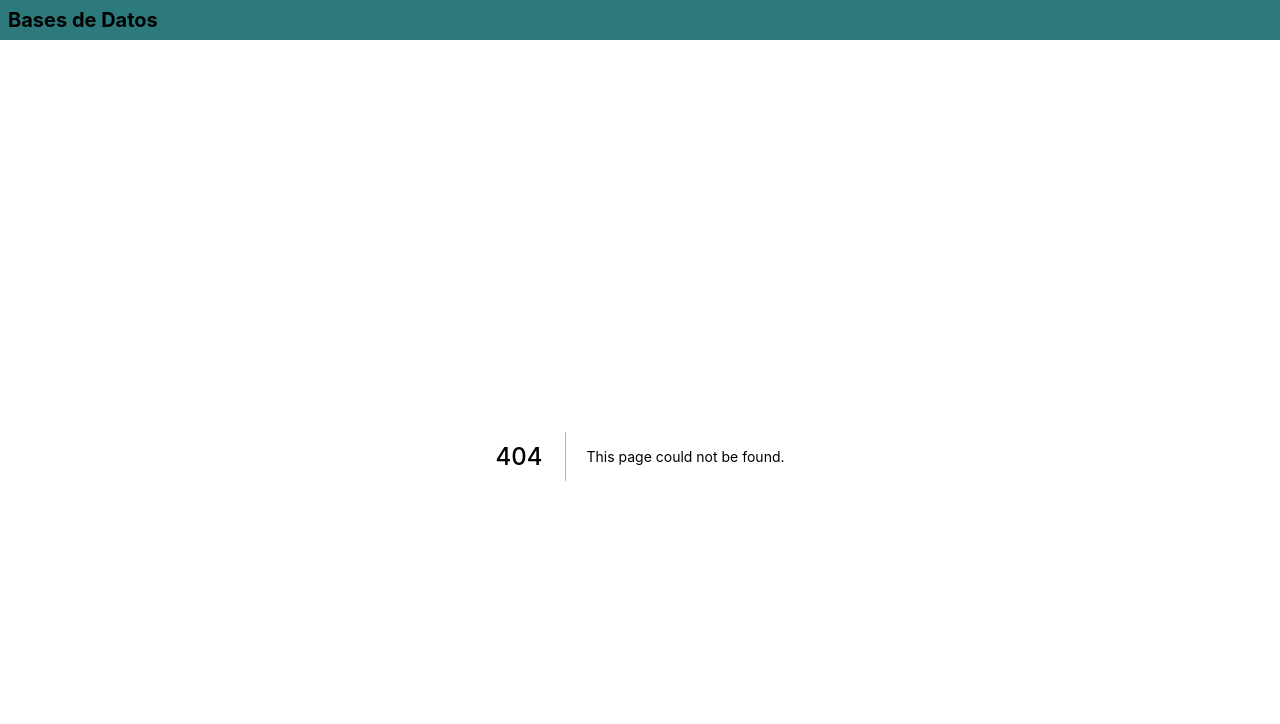
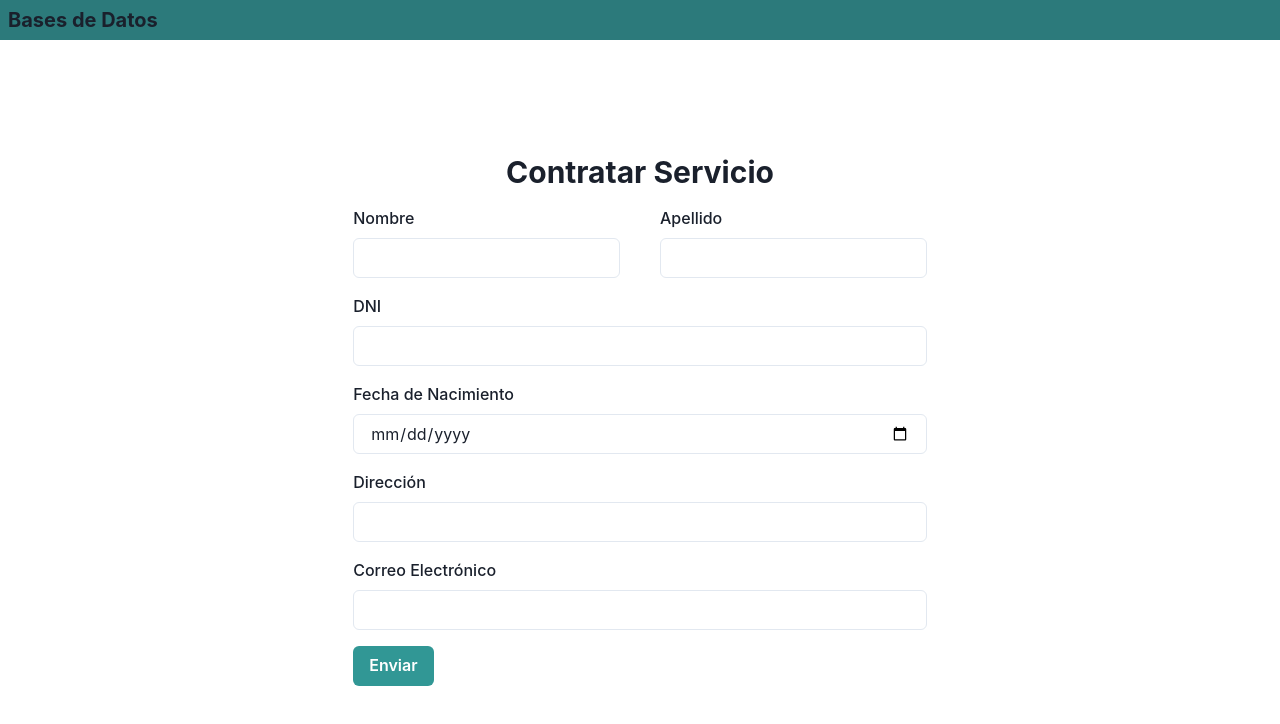
Before and after one commit to LYoshi02/Meteor, a Next.js app: page /hire in a window 1280 px wide. Before the commit this address had no page. Shown: the top 724 px of the page. Built offline with nearby package versions, Linux system fonts and the light colour scheme.

Commit message:
Hire form connected to the database

```diff
--- /dev/null
+++ b/components/hire/hire-form.tsx
@@ -0,0 +1,136 @@
+import { useEffect } from "react";
+import { SimpleGrid, Button, Stack, useToast } from "@chakra-ui/react";
+import { useForm } from "react-hook-form";
+
+import Input from "../ui/input";
+
+type FormValues = {
+  firstName: string;
+  lastName: string;
+  dni: number;
+  birthDate: Date;
+  address: string;
+  email: string;
+};
+
+const HireForm = () => {
+  const {
+    register,
+    handleSubmit,
+    formState: { errors, isSubmitSuccessful, isSubmitting },
+    reset,
+  } = useForm<FormValues>();
+  const toast = useToast();
+
+  useEffect(() => {
+    if (isSubmitSuccessful) {
+      toast({
+        title: "Servicio Contratado!",
+        description: "Sus datos se han registrado correctamente",
+        status: "success",
+        duration: 5000,
+        isClosable: true,
+      });
+      reset();
+    }
+  }, [isSubmitSuccessful, reset, toast]);
+
+  const submitHandler = async (data: any) => {
+    await fetch("/api/user", {
+      method: "POST",
+      headers: {
+        "Content-Type": "application/json",
+      },
+      body: JSON.stringify(data),
+    });
+  };
+
+  return (
+    <form onSubmit={handleSubmit(submitHandler)}>
+      <Stack spacing={4}>
+        <SimpleGrid columns={{ md: 2 }} spacingX="10" spacingY="4">
+          <Input
+            id="firstname"
+            label="Nombre"
+            type="text"
+            hookForm={register("firstName", {
+              required: "Este campo es obligatorio",
+            })}
+            errorMsg={errors.firstName?.message}
+          />
+          <Input
+            id="lastname"
+            label="Apellido"
+            type="text"
+            hookForm={register("lastName", {
+              required: "Este campo es obligatorio",
+            })}
+            errorMsg={errors.lastName?.message}
+          />
+        </SimpleGrid>
+
+        <Input
+          id="dni"
+          label="DNI"
+          type="number"
+          hookForm={register("dni", {
+            required: "Este campo es obligatorio",
+            valueAsNumber: true,
+            validate: {
+              isPositiveNumber: (dni) =>
+                dni > 0 || "El DNI ingresado no es válido",
+            },
+          })}
+          errorMsg={errors.dni?.message}
+        />
+
+        <Input
+          id="birth-date"
+          label="Fecha de Nacimiento"
+          type="date"
+          hookForm={register("birthDate", {
+            required: "Este campo es obligatorio",
+          })}
+          errorMsg={errors.birthDate?.message}
+        />
+
+        <Input
+          id="address"
+          label="Dirección"
+          type="text"
+          hookForm={register("address", {
+            required: "Este campo es obligatorio",
+          })}
+          errorMsg={errors.address?.message}
+        />
+
+        <Input
+          id="email"
+          label="Correo Electrónico"
+          type="text"
+          hookForm={register("email", {
+            required: "Este campo es obligatorio",
+            pattern: {
+              value:
+                /^(([^<>()[\]\\.,;:\s@"]+(\.[^<>()[\]\\.,;:\s@"]+)*)|(".+"))@((\[[0-9]{1,3}\.[0-9]{1,3}\.[0-9]{1,3}\.[0-9]{1,3}\])|(([a-zA-Z\-0-9]+\.)+[a-zA-Z]{2,}))$/,
+              message: "Ingrese un correo electrónico válido",
+            },
+          })}
+          errorMsg={errors.email?.message}
+        />
+      </Stack>
+
+      <Button
+        type="submit"
+        colorScheme="teal"
+        width={{ sm: "full", md: "auto" }}
+        mt="4"
+        isLoading={isSubmitting}
+      >
+        Enviar
+      </Button>
+    </form>
+  );
+};
+
+export default HireForm;
--- a/components/ui/input.tsx
+++ b/components/ui/input.tsx
@@ -1,18 +1,25 @@
-import { FormControl, FormLabel, Input } from "@chakra-ui/react";
+import {
+  FormControl,
+  FormLabel,
+  Input,
+  FormErrorMessage,
+} from "@chakra-ui/react";
 import { UseFormRegisterReturn } from "react-hook-form";
 
 type Props = {
   id: string;
   label: string;
   type: string;
-  hookForm?: UseFormRegisterReturn;
+  hookForm: UseFormRegisterReturn;
+  errorMsg: string | undefined;
 };
 
 const InputUI = (props: Props) => {
   return (
-    <FormControl id={props.id} mt="2">
+    <FormControl id={props.id} isInvalid={props.errorMsg !== undefined}>
       <FormLabel htmlFor={props.id}>{props.label}</FormLabel>
       <Input type={props.type} {...props.hookForm} />
+      <FormErrorMessage>{props.errorMsg}</FormErrorMessage>
     </FormControl>
   );
 };
--- /dev/null
+++ b/pages/api/user.ts
@@ -0,0 +1,30 @@
+import { NextApiRequest, NextApiResponse } from "next";
+
+import { query } from "../../lib/db";
+
+async function handler(req: NextApiRequest, res: NextApiResponse) {
+  if (req.method === "POST") {
+    const { firstName, lastName, dni, address, birthDate, email } = req.body;
+    // TODO: validar que el dni no se encuentre en la base de datos
+
+    try {
+      await query(
+        "INSERT INTO users (nombre, apellido, dni, direccion, fecha_nac, correo) VALUES ($1, $2, $3, $4, $5, $6)",
+        [firstName, lastName, dni, address, birthDate, email]
+      );
+      return res
+        .status(201)
+        .json({ message: "Usuario registrado exitosamente" });
+    } catch (error) {
+      console.log(error);
+      return res.json({ message: "error" });
+    }
+  }
+
+  if (req.method === "GET") {
+    const result = await query("SELECT * FROM users");
+    return res.status(200).json({ users: result.rows });
+  }
+}
+
+export default handler;
--- /dev/null
+++ b/pages/hire.tsx
@@ -0,0 +1,21 @@
+import { NextPage } from "next";
+import { Box, Heading, Center } from "@chakra-ui/react";
+
+import HireForm from "../components/hire/hire-form";
+
+const Hire: NextPage = () => {
+  return (
+    <Center height="full">
+      <Box width="full">
+        <Heading as="h2" size="lg" textAlign="center">
+          Contratar Servicio
+        </Heading>
+        <Box mt="4">
+          <HireForm />
+        </Box>
+      </Box>
+    </Center>
+  );
+};
+
+export default Hire;
```
Also changed, not shown: pages/client.tsx (deleted, +0 -60 lines), pages/index.tsx (deleted, +0 -72 lines).
